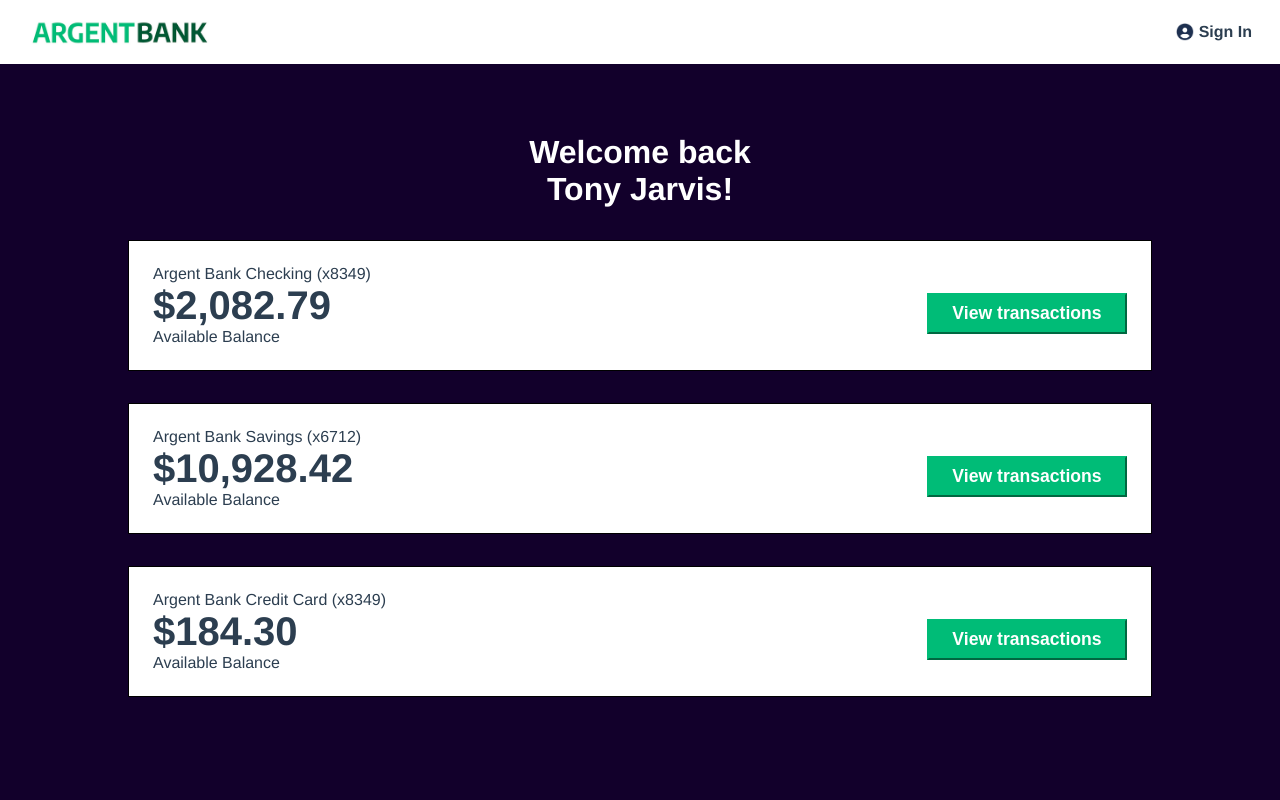
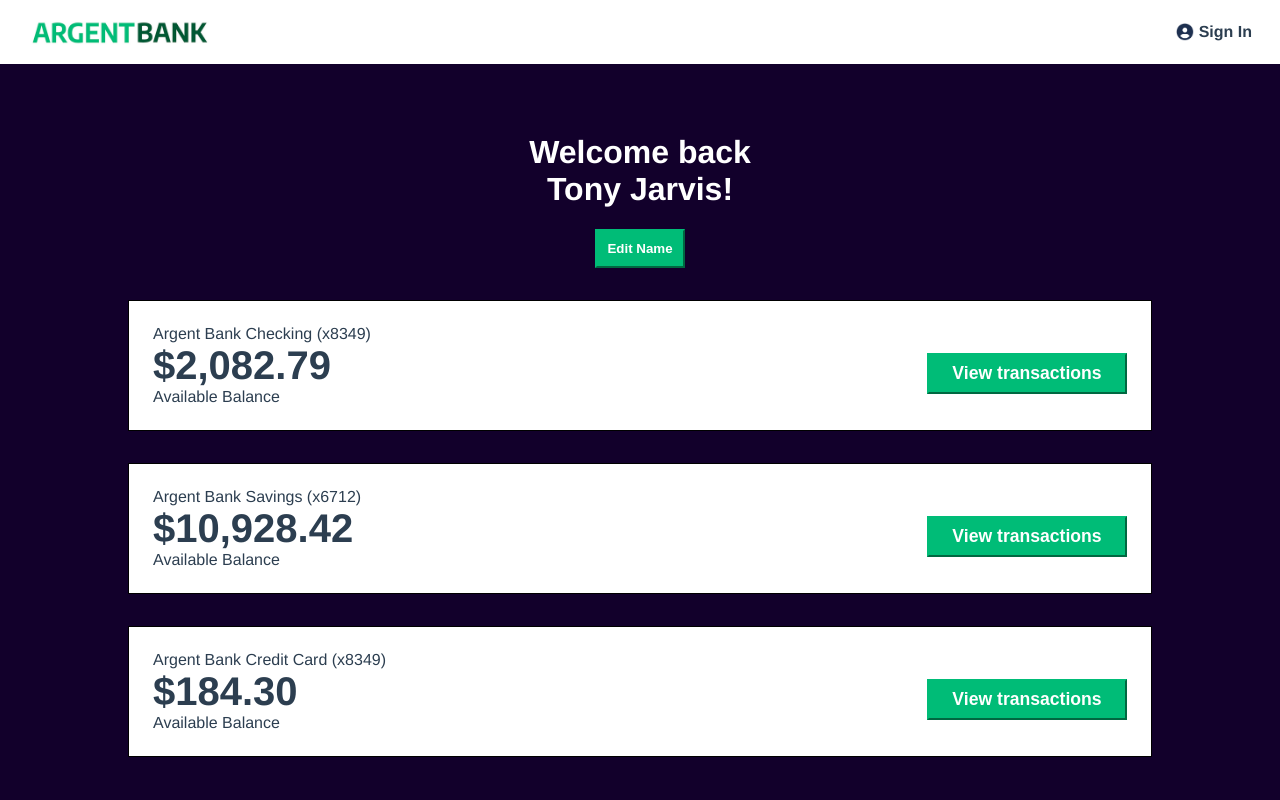
Before and after one commit to Elsa-san/argentbank, a React (Create React App) app in the folder argentbank/: page /dashboard in a window 1280 px wide. Shown: the top 800 px of the page. Built offline with nearby package versions, Linux system fonts and the light colour scheme.

Commit message:
dashboard fix

```diff
--- a/argentbank/src/Components/Header.jsx
+++ b/argentbank/src/Components/Header.jsx
@@ -8,16 +8,16 @@ const Header = () => {
     return (
         <header>
             <nav className="main-nav">
-      <Link className="main-nav-logo" to="./">
+      <Link className="main-nav-logo" to="/">
         <img
           className="main-nav-logo-image"
           src={logo}
           alt="Argent Bank Logo"
         />
         <h1 className="sr-only">Argent Bank</h1>
-      </Link>
+         </Link>
 
-        <Link className="main-nav-item" to="./login">
+        <Link className="main-nav-item" to="/login">
           <img src={userCircle} className="user-icon" alt="icone de profil utilisateur" />
           Sign In
         </Link>
--- a/argentbank/src/designs/css/main.css
+++ b/argentbank/src/designs/css/main.css
@@ -173,6 +173,7 @@ body {
   border-color: #00bc77;
   background-color: #00bc77;
   color: #fff;
+  cursor: pointer;
 }
 
 .sign-in-content {
@@ -266,6 +267,7 @@ body {
   color: #fff;
   font-weight: bold;
   padding: 10px;
+  cursor: pointer;
 }
 
 .header {
@@ -283,6 +285,7 @@ body {
   border-color: #00bc77;
   background-color: #00bc77;
   color: #fff;
+  cursor: pointer;
 }
 
 @media (min-width: 720px) {
--- a/argentbank/src/pages/Dashboard.jsx
+++ b/argentbank/src/pages/Dashboard.jsx
@@ -10,6 +10,7 @@ function Home() {
     <main className="main bg-dark">
    <div className="header">
         <h1>Welcome back<br />Tony Jarvis!</h1>
+        <button className="edit-button">Edit Name</button>
       </div>
       <Account
         title="Argent Bank Checking (x8349)"
```
